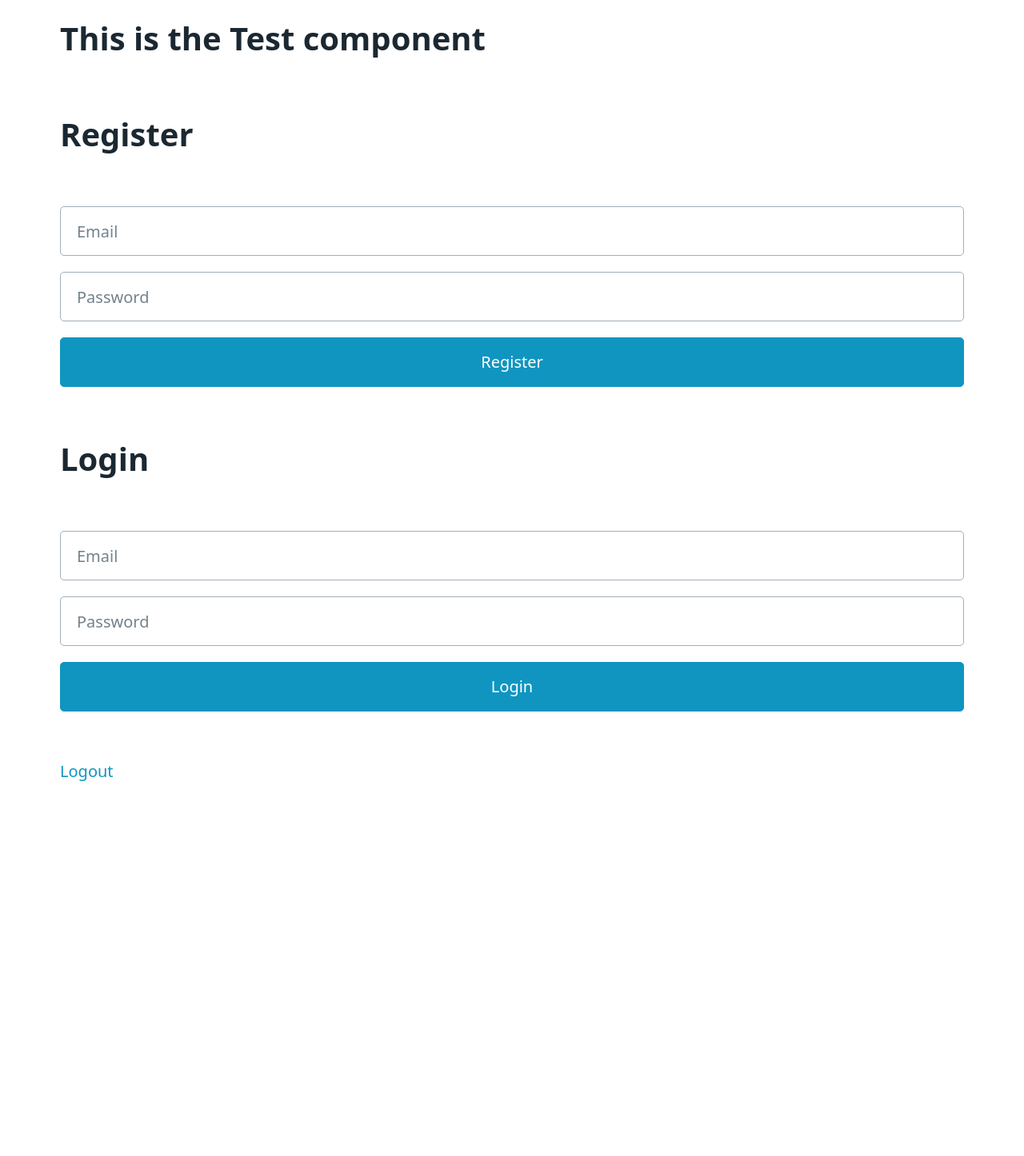
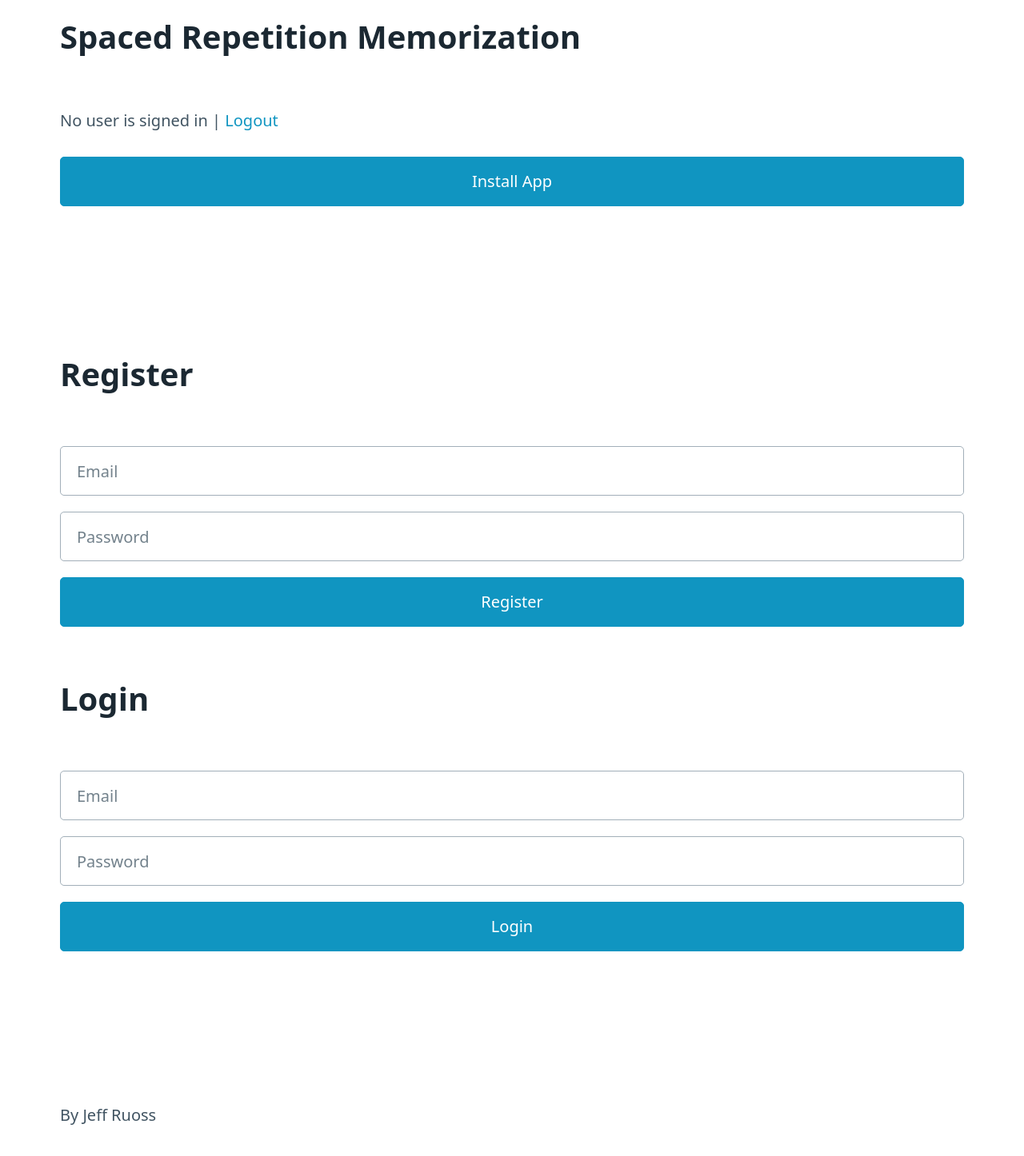
Before and after one commit to jeffreyruoss/spaced-repetition-memorization, a Svelte app: page / in a window 1280 px wide. Shown: the part 64-1510 px from the top of the page at 80% size. Before the commit the page ends 1044 px from the top, so only its background shows below. Built offline with nearby package versions, Linux system fonts and the light colour scheme; no server answers.

Commit message:
Organize.

```diff
--- a/index.html
+++ b/index.html
@@ -11,9 +11,6 @@
     <link rel="icon" href="favicon_io/favicon.ico" type="image/x-icon" />
   </head>
   <body>
-    <div class="container">
-      <button id="pwa-install-button">Install App</button>
-    </div>
     <script src="app.js" type="module"></script>
   </body>
 </html>
--- a/src/App.svelte
+++ b/src/App.svelte
@@ -1,11 +1,8 @@
 <script>
-  import Test from './components/Test.svelte';
   import { onMount } from 'svelte';
-
-  import firebase from 'firebase/compat/app';
-  import 'firebase/compat/auth';
-  import 'firebase/compat/firestore';
-  import { firebaseConfig } from './firebaseConfig.js';
+  import RegisterForm from './components/RegisterForm.svelte';
+  import LoginForm from './components/LoginForm.svelte';
+  import UserStatus from './components/UserStatus.svelte';
 
   onMount(async () => {
     if ('serviceWorker' in navigator) {
@@ -19,122 +16,32 @@
     } else {
       console.log('Service Worker is not supported in this browser');
     }
-
-
-
-    const registerForm = document.getElementById('register-form');
-    registerForm.addEventListener('submit', (event) => {
-      event.preventDefault();
-      const emailInput = document.getElementById('register-email');
-      const passwordInput = document.getElementById('register-password');
-      const email = emailInput.value;
-      const password = passwordInput.value;
-
-      firebase.auth().createUserWithEmailAndPassword(email, password)
-        .then((userCredential) => {
-          // User is signed in
-          var user = userCredential.user;
-          alert("User registered successfully.");
-        })
-        .catch((error) => {
-          var errorCode = error.code;
-          var errorMessage = error.message;
-          alert(errorMessage);
-        });
-    });
-
-      const loginForm = document.getElementById('login-form');
-      loginForm.addEventListener('submit', (event) => {
-        event.preventDefault();
-        const emailInput = document.getElementById('login-email');
-        const passwordInput = document.getElementById('login-password');
-        const email = emailInput.value;
-        const password = passwordInput.value;
-
-        firebase.auth().signInWithEmailAndPassword(email, password)
-          .then((userCredential) => {
-            // User is signed in
-            var user = userCredential.user;
-            alert("User logged in successfully.");
-            const auth = document.getElementById('auth');
-            auth.style.display = 'none';
-          })
-          .catch((error) => {
-            var errorCode = error.code;
-            var errorMessage = error.message;
-            alert(errorMessage);
-          });
-      });
-
-
-      // log out
-      const logoutLink = document.getElementById('logout-link');
-      logoutLink.addEventListener('click', (e) => {
-        e.preventDefault();
-        firebase.auth().signOut()
-          .then(() => {
-            alert("User signed out successfully.");
-          })
-          .catch((error) => {
-            var errorCode = error.code;
-            var errorMessage = error.message;
-            alert(errorMessage);
-          });
-      });
-
-      // check if user is logged in or not
-      firebase.auth().onAuthStateChanged((user) => {
-        const loggedInStatus = document.getElementById('logged-in-status');
-        if (user) {
-          loggedInStatus.textContent = `${user.email} is signed in`;
-        } else {
-          loggedInStatus.textContent = `No user is signed in`;
-        }
-      });
-
-
-
-
   });
-
-  // Initialize Firebase
-  if (!firebase.apps.length) {
-    firebase.initializeApp(firebaseConfig);
-  } else {
-    firebase.app();
-  }
-
-
-
-
-
-
 </script>
 
-<div class="container">
-	<Test />
+<header>
+  <div class="container">
+    <h1>Spaced Repetition Memorization</h1>
+    <UserStatus />
+    <button id="pwa-install-button">Install App</button>
+  </div>
+</header>
 
-  <div id="auth">
-    <h1>Register</h1>
-    <form id="register-form">
-      <input type="email" id="register-email" placeholder="Email" />
-      <input type="password" id="register-password" placeholder="Password" />
-      <button type="submit">Register</button>
-    </form>
-
-    <h1>Login</h1>
-    <form id="login-form">
-      <input type="email" id="login-email" placeholder="Email" />
-      <input type="password" id="login-password" placeholder="Password" />
-      <button type="submit">Login</button>
-    </form>
-  </div>
+<main>
 
   <div class="container">
-    <h1 id="logged-in-status"></h1>
-    <a href="#" id="logout-link">Logout</a>
+    <div id="auth">
+      <RegisterForm />
+      <LoginForm />
+    </div>
   </div>
-</div>
+</main>
+
+<footer>
+  <div class="container">
+    By Jeff Ruoss
+  </div>
+</footer>
 
 <style>
 
--- /dev/null
+++ b/src/authFunctions.js
@@ -0,0 +1,19 @@
+import firebase from './firebaseInit.js';
+
+function registerUser(email, password) {
+    return firebase.auth().createUserWithEmailAndPassword(email, password);
+}
+
+function loginUser(email, password) {
+    return firebase.auth().signInWithEmailAndPassword(email, password);
+}
+
+function logoutUser() {
+    return firebase.auth().signOut();
+}
+
+function onAuthStateChanged(callback) {
+    return firebase.auth().onAuthStateChanged(callback);
+}
+
+export { registerUser, loginUser, logoutUser, onAuthStateChanged };
--- /dev/null
+++ b/src/components/LoginForm.svelte
@@ -0,0 +1,21 @@
+<script>
+	import { loginUser } from './../authFunctions.js';
+	let email = '';
+	let password = '';
+	function login(event) {
+			event.preventDefault();
+			loginUser(email, password)
+					.then(userCredential => {
+							alert("User logged in successfully.");
+							document.getElementById('auth').style.display = 'none';
+					})
+					.catch(error => alert(error.message));
+	}
+</script>
+
+<h1>Login</h1>
+<form on:submit={login}>
+	<input bind:value={email} type="email" placeholder="Email" />
+	<input bind:value={password} type="password" placeholder="Password" />
+	<button type="submit">Login</button>
+</form>
--- /dev/null
+++ b/src/components/RegisterForm.svelte
@@ -0,0 +1,18 @@
+<script>
+	import { registerUser } from './../authFunctions.js';
+	let email = '';
+	let password = '';
+	function register(event) {
+			event.preventDefault();
+			registerUser(email, password)
+					.then(userCredential => alert("User registered successfully."))
+					.catch(error => alert(error.message));
+	}
+</script>
+
+<h1>Register</h1>
+<form on:submit={register}>
+	<input bind:value={email} type="email" placeholder="Email" />
+	<input bind:value={password} type="password" placeholder="Password" />
+	<button type="submit">Register</button>
+</form>
--- a/src/components/Test.svelte
+++ /dev/null
@@ -1,5 +0,0 @@
-<script>
-  export let name = 'Test';
-</script>
-
-<h1>This is the {name} component</h1>
--- /dev/null
+++ b/src/components/UserStatus.svelte
@@ -0,0 +1,21 @@
+<script>
+	import { onAuthStateChanged, logoutUser } from './../authFunctions.js';
+
+	let userStatus = "No user is signed in";
+
+	onAuthStateChanged(user => {
+			if (user) {
+					userStatus = `${user.email} is signed in`;
+			} else {
+					userStatus = `No user is signed in`;
+			}
+	});
+
+	function logout() {
+			logoutUser()
+					.then(() => alert("User signed out successfully."))
+					.catch(error => alert(error.message));
+	}
+</script>
+
+<p>{userStatus} | <a href="#" on:click|preventDefault={logout}>Logout</a></p>
--- /dev/null
+++ b/src/firebaseInit.js
@@ -0,0 +1,12 @@
+import firebase from 'firebase/compat/app';
+import 'firebase/compat/auth';
+import 'firebase/compat/firestore';
+import { firebaseConfig } from './firebaseConfig.js';
+
+if (!firebase.apps.length) {
+    firebase.initializeApp(firebaseConfig);
+} else {
+    firebase.app();
+}
+
+export default firebase;
--- a/vite.config.js
+++ b/vite.config.js
@@ -38,8 +38,8 @@ export default defineConfig({
     outDir: 'dist',  // the output directory for the build
     assetsInclude: ['**/manifest.json']
   },
-  server: {
-    host: '192.168.0.56',
-    port: 5500  // the port the dev server will run on
-  }
+  // server: {
+  //   host: '192.168.0.56',
+  //   port: 5500  // the port the dev server will run on
+  // }
 })
```
Also changed, not shown: 4 other files (tests, documents, lock files or other folders).
